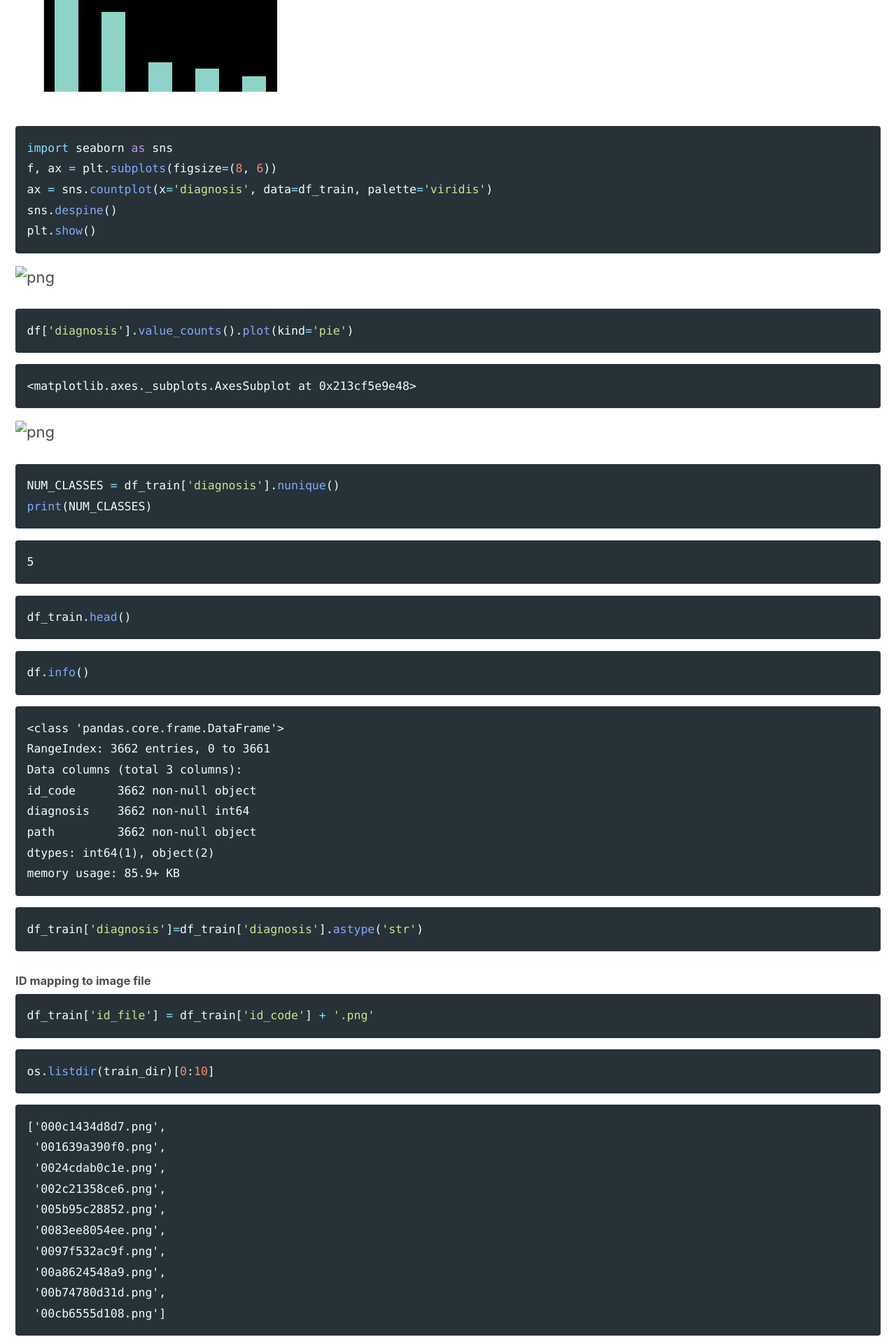
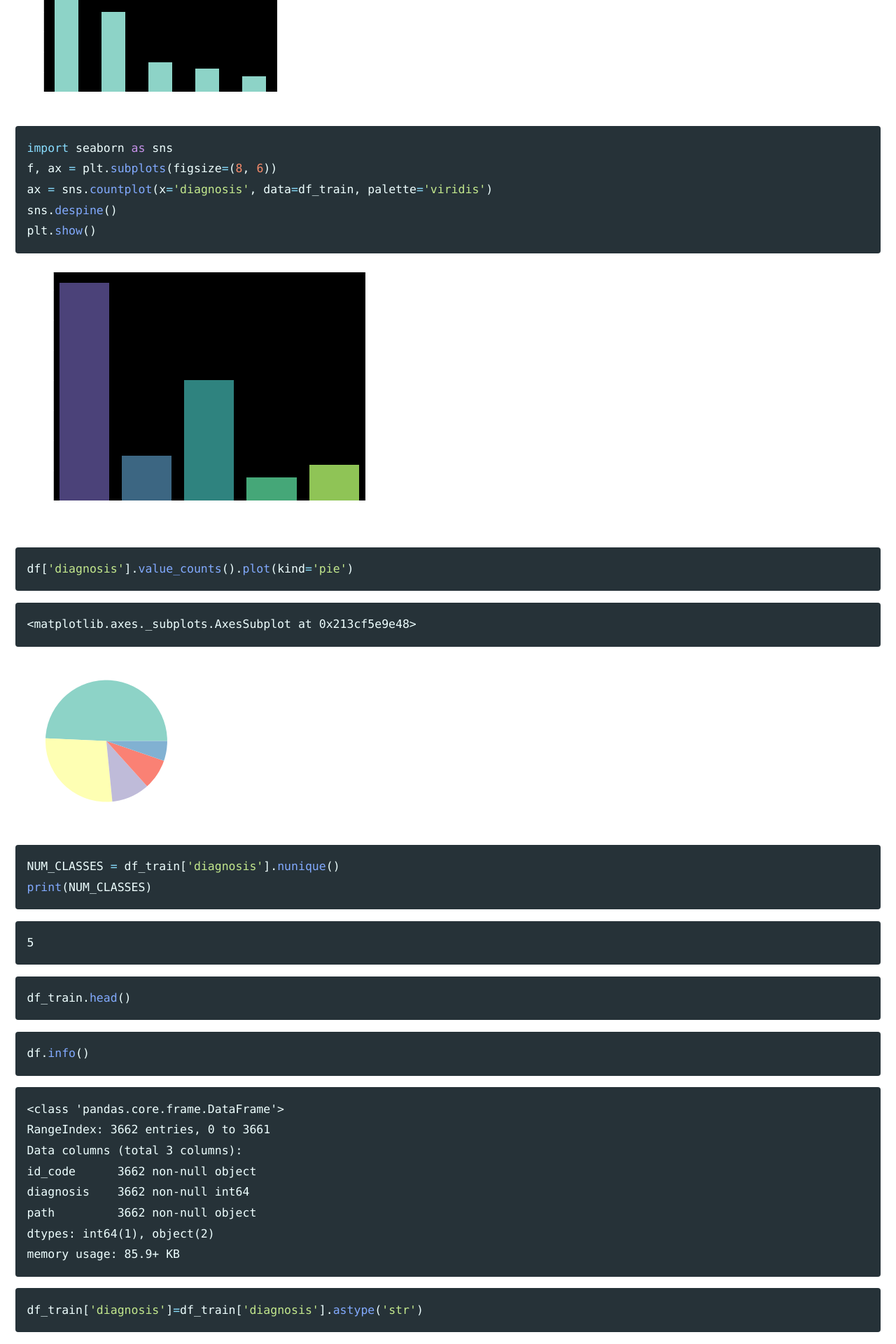
Before and after one commit to jaehyuk/jaehyuk.github.io, a Jekyll site: the page built from _posts/2019-10-17-aptos2019-blindness-detection.md, in a window 1280 px wide. Shown: the part 4480-6400 px from the top of the page at 70% size. Built offline with Jekyll 4.4.1, drawn with Linux system fonts in a browser that asks for light colours; cached includes are drawn as plain includes; nearby versions of some CDN libraries.

Commit message:
Update 2019-10-17-aptos2019-blindness-detection.md

````diff
--- a/_posts/2019-10-17-aptos2019-blindness-detection.md
+++ b/_posts/2019-10-17-aptos2019-blindness-detection.md
@@ -204,7 +204,7 @@ plt.show()
 ```
 
 
-![png](2019-10-17-aptos2019-blindness-detection/output_13_0.png)
+![png](../img/2019-10-17-aptos2019-blindness-detection/output_13_0.png)
 
 
 
@@ -220,7 +220,7 @@ df['diagnosis'].value_counts().plot(kind='pie')
 
 
 
-![png](2019-10-17-aptos2019-blindness-detection/output_14_1.png)
+![png](../img/2019-10-17-aptos2019-blindness-detection/output_14_1.png)
 
 
 
````
